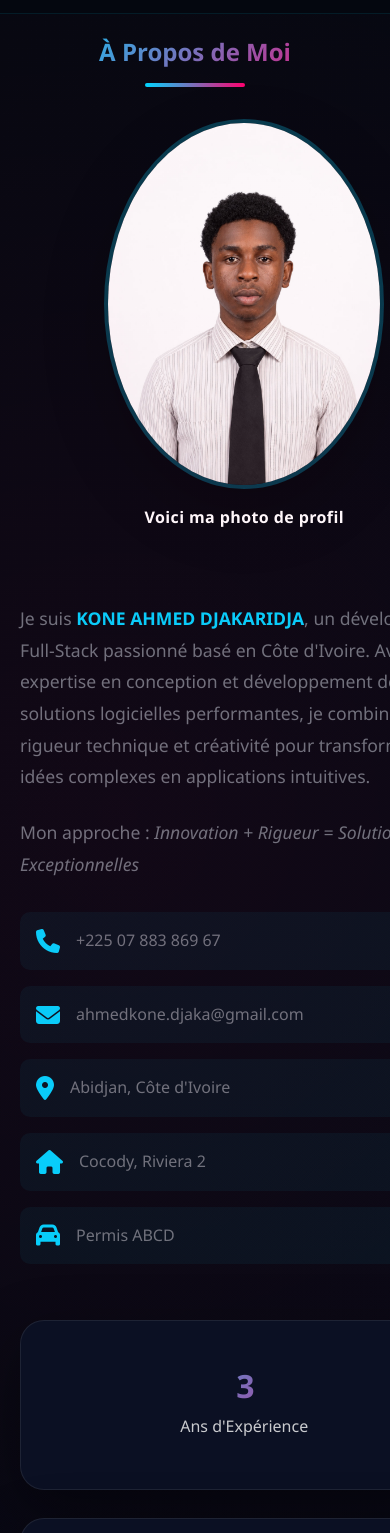
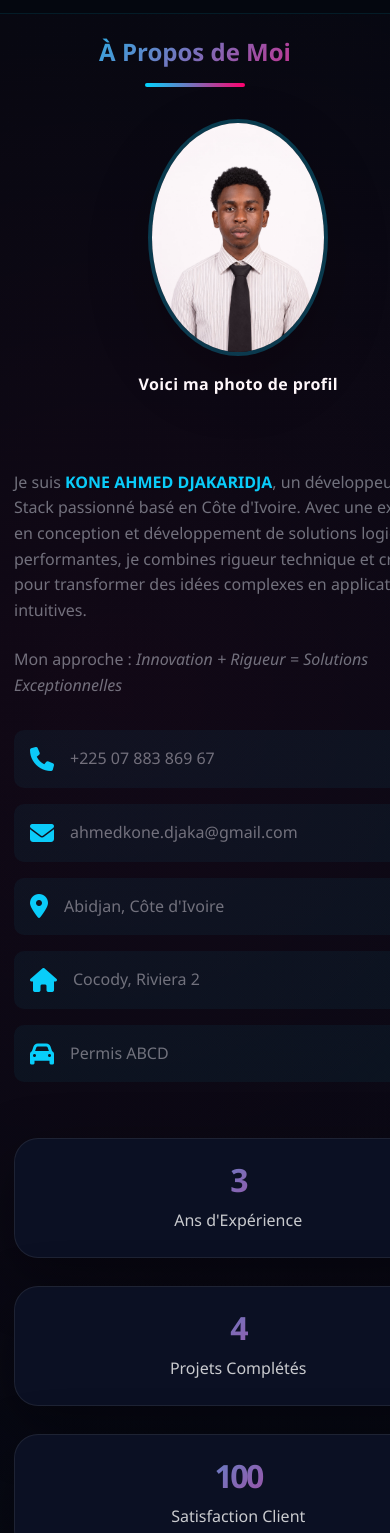
Before and after one commit to AhmedDjaka/portfolio_KAD, a website: page index.html in a window 390 px wide. Shown: the part 58-1591 px from the top of the page. Drawn offline with nearby package versions, Linux system fonts and the light colour scheme; a small style sheet from the web is missing.

Commit message:
djk-respo3

```diff
--- a/styles.css
+++ b/styles.css
@@ -1648,6 +1648,50 @@ a:hover {
     }
 }
 
+/* Additional mobile fixes to avoid clipping and large hero on small viewports */
+@media (max-width: 900px) {
+    .hero {
+        min-height: 60vh;
+        padding-top: 1.5rem;
+        padding-bottom: 1.5rem;
+    }
+
+    .about-headshot img {
+        max-width: 180px;
+        height: auto;
+    }
+
+    .about-headshot p {
+        font-size: 1rem;
+    }
+
+    .about-text p {
+        font-size: 1rem;
+        line-height: 1.6;
+    }
+
+    .project-image {
+        min-height: 180px;
+    }
+
+    .stat-card {
+        min-height: 120px;
+        padding: 1.2rem 1rem;
+    }
+
+    /* ensure no horizontal overflow from large fixed-width elements */
+    img, iframe {
+        max-width: 100%;
+        height: auto;
+    }
+
+    /* reduce large top paddings that can push content off-screen */
+    .container {
+        padding-left: 14px;
+        padding-right: 14px;
+    }
+}
+
 @media (min-width: 901px) {
     .about-content {
         display: grid !important;
```
